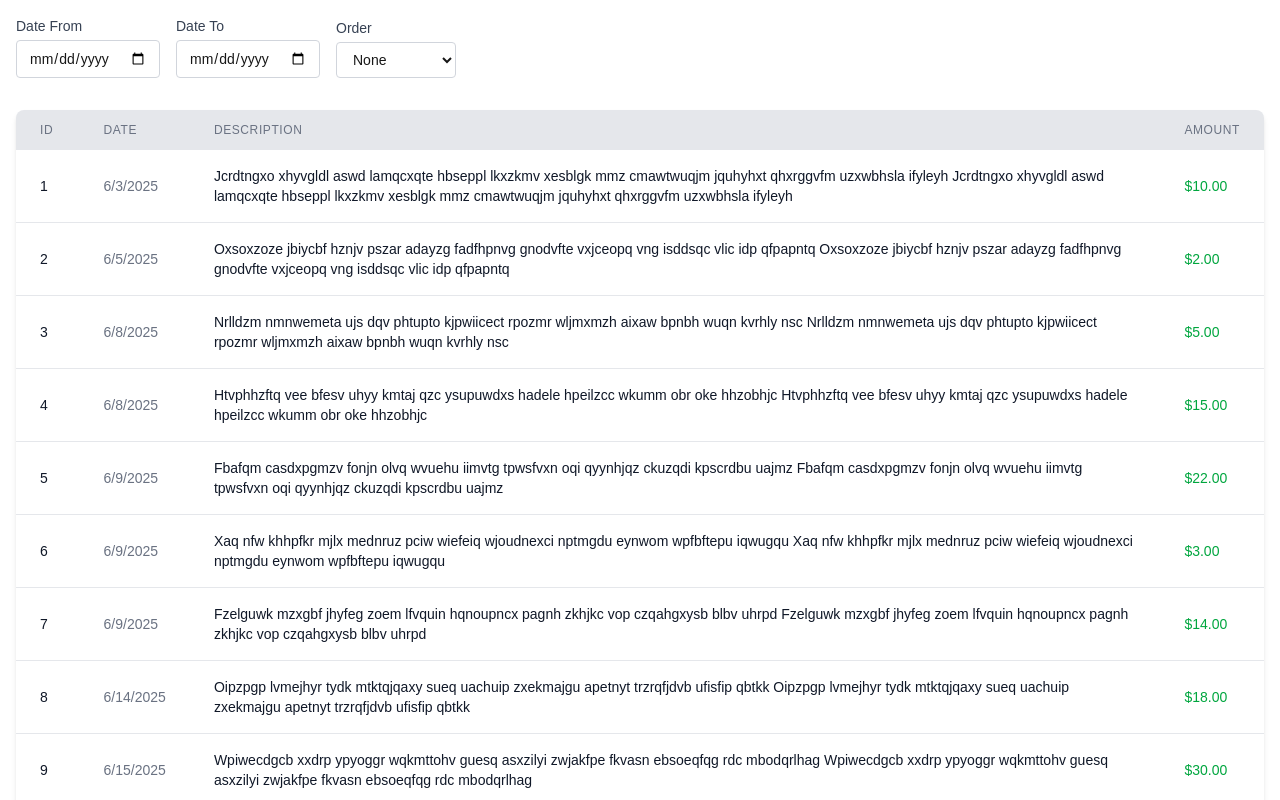
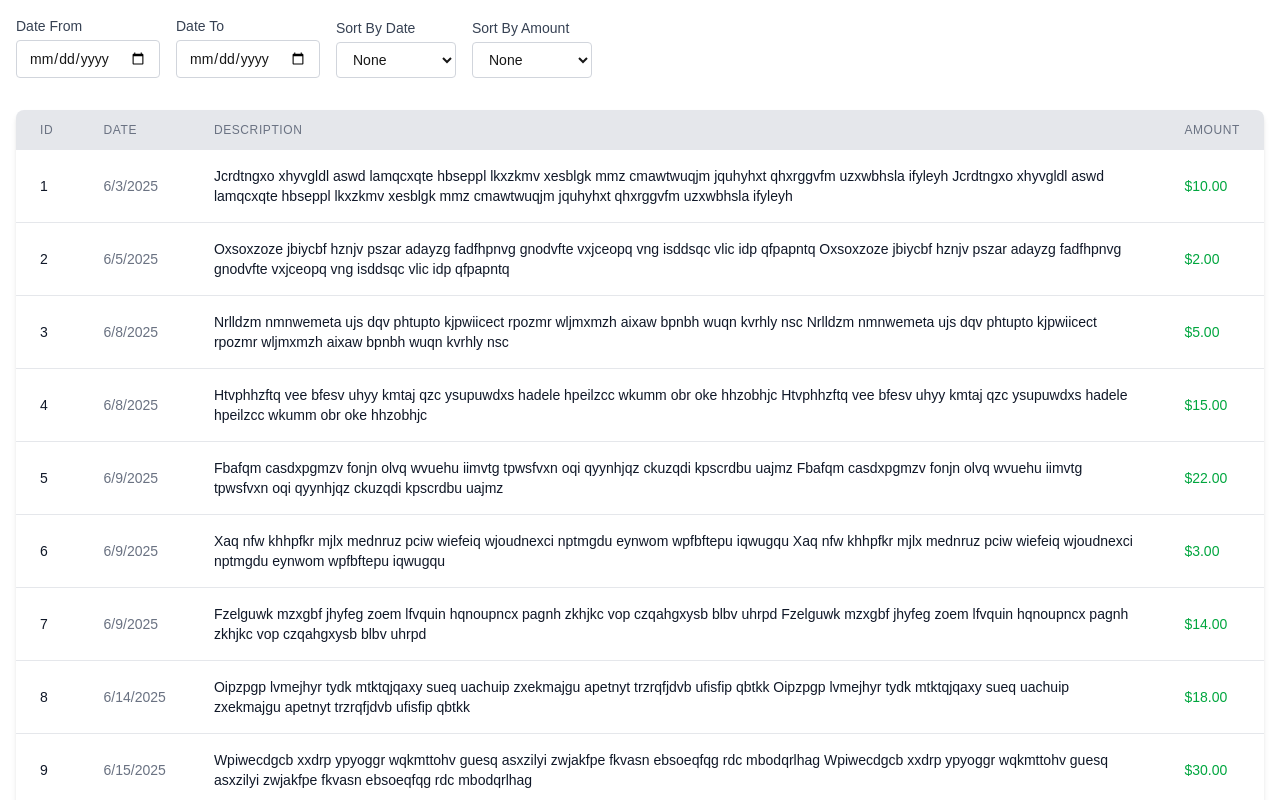
Before and after one commit to diegoot/payment-transaction-dashboard, a Next.js app: page / in a window 1280 px wide. Shown: the top 800 px of the page. Built offline with nearby package versions, Linux system fonts and the light colour scheme.

Commit message:
Add amount sorting

```diff
--- a/src/app/dashboard/Dashboard.tsx
+++ b/src/app/dashboard/Dashboard.tsx
@@ -4,7 +4,7 @@ import { useState } from "react";
 import Filters from "./Filters";
 import TransactionList from "./TransactionList";
 
-export enum DateOrder {
+export enum Order {
     ASC = "asc",
     DESC = "desc",
     NONE = "none",
@@ -13,12 +13,13 @@ export enum DateOrder {
 const Dashboard = () => {
     const [dateFrom, setDateFrom] = useState<string>("");
     const [dateTo, setDateTo] = useState<string>("");
-    const [dateOrder, setDateOrder] = useState<DateOrder>(DateOrder.NONE);
+    const [dateOrder, setDateOrder] = useState<Order>(Order.NONE);
+    const [amountOrder, setAmountOrder] = useState<Order>(Order.NONE);
 
     return (
         <>
-            <Filters setDateFrom={setDateFrom} setDateTo={setDateTo} setDateOrder={setDateOrder} dateOrder={dateOrder} />
-            <TransactionList dateFrom={dateFrom} dateTo={dateTo} dateOrder={dateOrder} />
+            <Filters setDateFrom={setDateFrom} setDateTo={setDateTo} setDateOrder={setDateOrder} dateOrder={dateOrder} setAmountOrder={setAmountOrder} amountOrder={amountOrder} />
+            <TransactionList dateFrom={dateFrom} dateTo={dateTo} dateOrder={dateOrder} amountOrder={amountOrder} />
         </>
     );
 }
--- a/src/app/dashboard/Filters.tsx
+++ b/src/app/dashboard/Filters.tsx
@@ -1,15 +1,17 @@
 "use client";
 
-import { DateOrder } from "./Dashboard";
+import { Order } from "./Dashboard";
 
 interface FiltersProps {
     setDateFrom: (date: string) => void;
     setDateTo: (date: string) => void;
-    setDateOrder: (order: DateOrder) => void;
-    dateOrder: DateOrder;
+    setDateOrder: (order: Order) => void;
+    setAmountOrder: (order: Order) => void;
+    dateOrder: Order;
+    amountOrder: Order;
 }
 
-const Filters = ({ setDateFrom, setDateTo, setDateOrder, dateOrder }: FiltersProps) => {
+const Filters = ({ setDateFrom, setDateTo, setDateOrder, dateOrder, setAmountOrder, amountOrder }: FiltersProps) => {
     return (
         <form className="w-full p-4">
             <div className="flex flex-col md:flex-row md:items-end gap-4 w-full">
@@ -33,18 +35,32 @@ const Filters = ({ setDateFrom, setDateTo, setDateOrder, dateOrder }: FiltersPro
                         className="rounded border border-gray-300 px-3 py-2 text-sm focus:outline-none focus:ring-2 focus:ring-blue-500 focus:border-blue-500"
                     />
                 </div>
-                {/* Order */}
+                {/* Date Order */}
                 <div className="flex flex-col w-full md:w-auto">
-                    <label htmlFor="dateOrder" className="mb-1 text-sm font-medium text-gray-700">Order</label>
+                    <label htmlFor="dateOrder" className="mb-1 text-sm font-medium text-gray-700">Sort By Date</label>
                     <select
                         id="dateOrder"
                         value={dateOrder}
-                        onChange={(e) => setDateOrder(e.target.value as DateOrder)}
+                        onChange={(e) => {setDateOrder(e.target.value as Order); setAmountOrder(Order.NONE);}}
                         className="rounded border border-gray-300 px-3 py-2 text-sm focus:outline-none focus:ring-2 focus:ring-blue-500 focus:border-blue-500"
                     >
-                        <option value={DateOrder.ASC}>Ascending</option>
-                        <option value={DateOrder.DESC}>Descending</option>
-                        <option value={DateOrder.NONE}>None</option>
+                        <option value={Order.ASC}>Ascending</option>
+                        <option value={Order.DESC}>Descending</option>
+                        <option value={Order.NONE}>None</option>
+                    </select>
+                </div>
+                {/* Amount Order */}
+                <div className="flex flex-col w-full md:w-auto">
+                    <label htmlFor="amountOrder" className="mb-1 text-sm font-medium text-gray-700">Sort By Amount</label>
+                    <select
+                        id="amountOrder"
+                        value={amountOrder}
+                        onChange={(e) => {setAmountOrder(e.target.value as Order); setDateOrder(Order.NONE);}}
+                        className="rounded border border-gray-300 px-3 py-2 text-sm focus:outline-none focus:ring-2 focus:ring-blue-500 focus:border-blue-500"
+                    >
+                        <option value={Order.ASC}>Ascending</option>
+                        <option value={Order.DESC}>Descending</option>
+                        <option value={Order.NONE}>None</option>
                     </select>
                 </div>
             </div>
--- a/src/app/dashboard/TransactionList.tsx
+++ b/src/app/dashboard/TransactionList.tsx
@@ -1,7 +1,7 @@
 "use client";
 
 import { useEffect, useState } from "react";
-import { DateOrder } from "./Dashboard";
+import { Order } from "./Dashboard";
 
 interface Transaction {
     id: number;
@@ -13,10 +13,11 @@ interface Transaction {
 interface TransactionListProps {
     dateFrom: string;
     dateTo: string;
-    dateOrder: DateOrder;
+    dateOrder: Order;
+    amountOrder: Order;
 }
 
-const TransactionList = ({ dateFrom, dateTo, dateOrder }: TransactionListProps) => {
+const TransactionList = ({ dateFrom, dateTo, dateOrder, amountOrder }: TransactionListProps) => {
     const [transactions, setTransactions] = useState<Transaction[]>([]);
     const [loading, setLoading] = useState<boolean>(true);
     const [error, setError] = useState<string>("");
@@ -41,10 +42,15 @@ const TransactionList = ({ dateFrom, dateTo, dateOrder }: TransactionListProps)
                 }
                 return true;
             });
-            if (dateOrder === DateOrder.ASC) {
+            if (dateOrder === Order.ASC) {
                 filteredTransactions.sort((a, b) => new Date(a.date).getTime() - new Date(b.date).getTime());
-            } else if (dateOrder === DateOrder.DESC) {
+            } else if (dateOrder === Order.DESC) {
                 filteredTransactions.sort((a, b) => new Date(b.date).getTime() - new Date(a.date).getTime());
+            }
+            if (amountOrder === Order.ASC) {
+                filteredTransactions.sort((a, b) => a.amount - b.amount);
+            } else if (amountOrder === Order.DESC) {
+                filteredTransactions.sort((a, b) => b.amount - a.amount);
             }
             setTransactions(filteredTransactions);
             setLoading(false);
@@ -52,7 +58,7 @@ const TransactionList = ({ dateFrom, dateTo, dateOrder }: TransactionListProps)
             setLoading(false);
             setError(e.message);
         });
-    }, [dateFrom, dateTo, dateOrder]);
+    }, [dateFrom, dateTo, dateOrder, amountOrder]);
 
     if (loading) {
         return (
```
